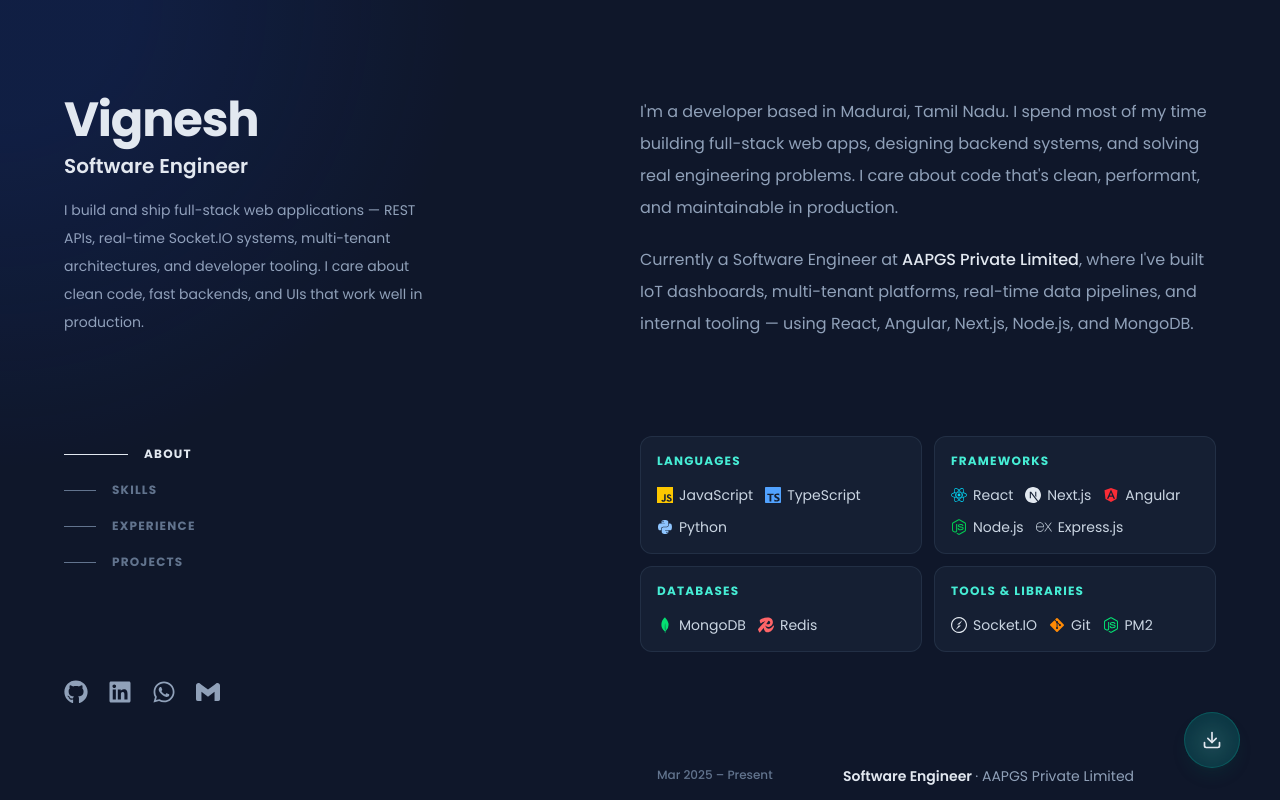
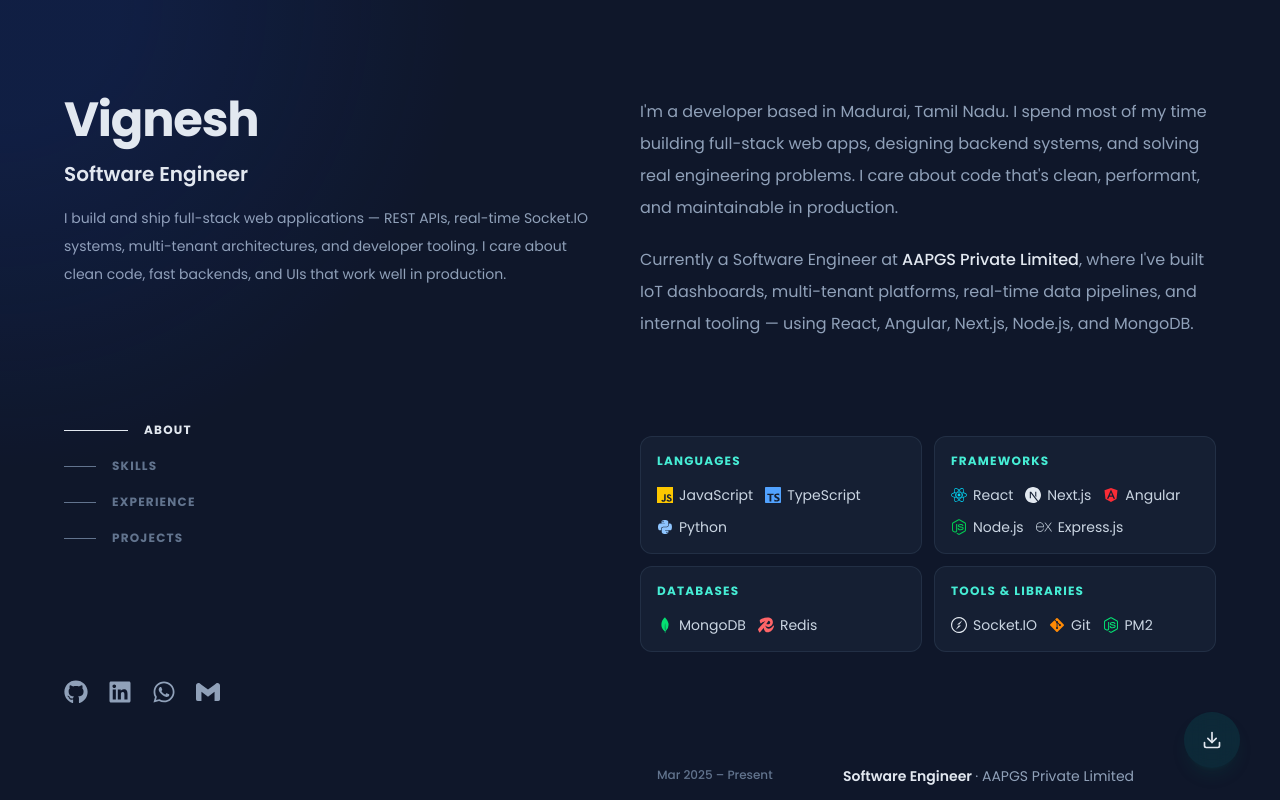
Before and after one commit to vickynot-10/Portfolio, a Next.js app: page / in a window 1280 px wide. Shown: the top 800 px of the page. Built offline with nearby package versions, Linux system fonts and the light colour scheme.

Commit message:
adds analytics

```diff
--- a/app/layout.tsx
+++ b/app/layout.tsx
@@ -1,5 +1,5 @@
 import type { Metadata } from "next";
-
+import { Analytics } from "@vercel/analytics/next"
 import "./globals.css";
 import AppWrapper from "@/components/AppWrapper";
 
@@ -27,6 +27,7 @@ export default function RootLayout({
       className={`${poppins.variable} ${poppins.variable} h-full antialiased`}
     >
       <body className="min-h-full">
+        <Analytics  />
         <AppWrapper children={children} />
       </body>
     </html>
--- a/components/Home.tsx
+++ b/components/Home.tsx
@@ -209,25 +209,18 @@ export default function Home() {
 
   return (
     <div className="relative w-full min-h-screen">
-      <a
-        href="/Vignesh-Resume.pdf"
-        download="Vignesh-Resume.pdf"
-        className="fixed bottom-6 right-5 md:bottom-8 md:right-10 z-50 flex items-center justify-center w-12 h-12 md:w-14 md:h-14 rounded-full bg-teal-400/10 text-slate-200 text-lg md:text-xl border border-teal-400/20 hover:bg-teal-400/30 hover:border-teal-400/50 transition-all duration-300 backdrop-blur-md"
-        title="Download Resume"
-      >
-        <LuDownload />
-      </a>
+
 
       <div className="w-full flex flex-col lg:flex-row lg:justify-between py-12 lg:py-24 min-h-screen gap-0 lg:gap-8">
         <div className="lg:sticky lg:top-24 w-full lg:w-[46%] lg:self-start flex flex-col lg:justify-between lg:h-[calc(100vh-12rem)] mb-14 lg:mb-0">
           <div>
-            <h1 className="text-4xl md:text-5xl font-bold text-slate-200 mb-2 tracking-tight">
+            <h1 className="text-4xl md:text-5xl font-bold text-slate-200 mb-4 tracking-tight">
               Vignesh
             </h1>
             <p className="text-lg md:text-xl font-semibold text-slate-200 mb-4">
               Software Engineer
             </p>
-            <p className="text-sm text-slate-400 leading-7 max-w-sm">
+            <p className="text-sm text-slate-400 leading-7 ">
               I build and ship full-stack web applications — REST APIs,
               real-time Socket.IO systems, multi-tenant architectures, and
               developer tooling. I care about clean code, fast backends, and UIs
--- a/package.json
+++ b/package.json
@@ -9,6 +9,7 @@
     "lint": "eslint"
   },
   "dependencies": {
+    "@vercel/analytics": "^2.0.1",
     "next": "16.2.7",
     "react": "19.2.4",
     "react-dom": "19.2.4",
```
Also changed, not shown: 1 other file (tests, documents, lock files or other folders).
